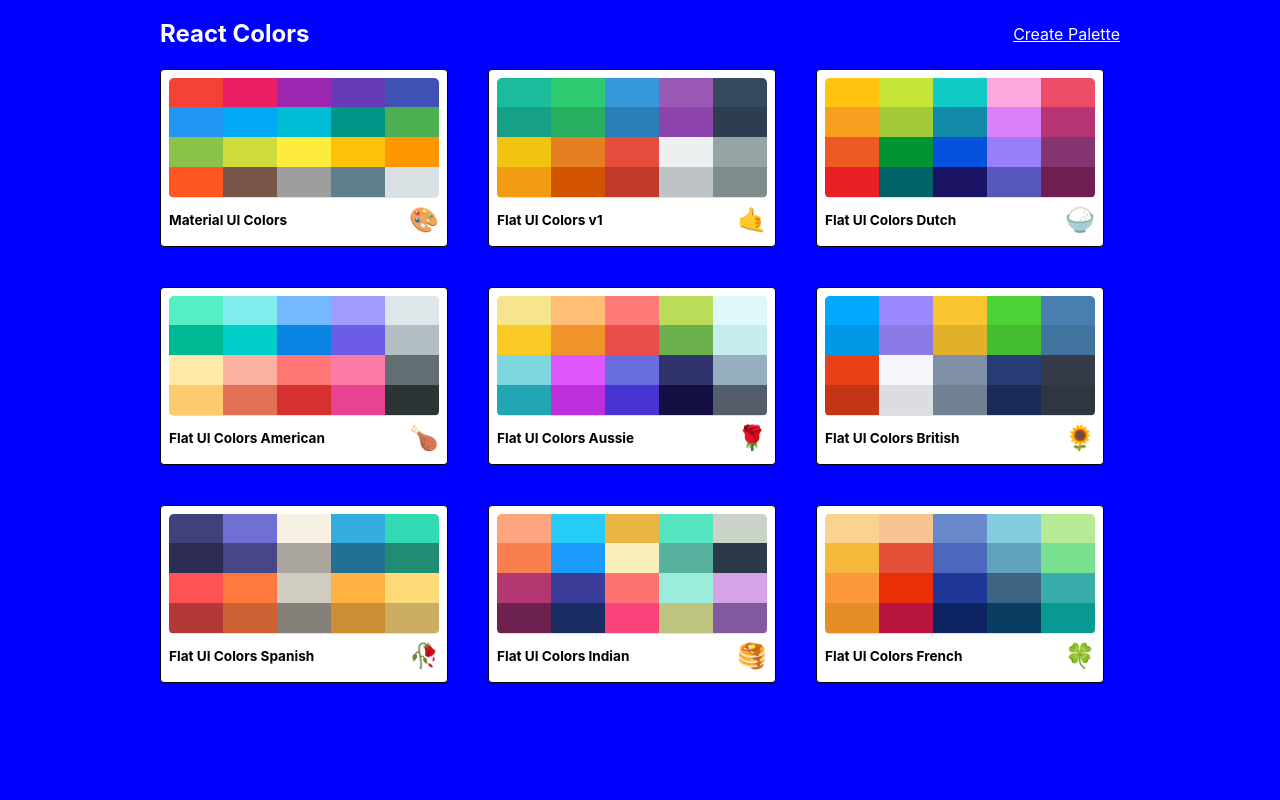
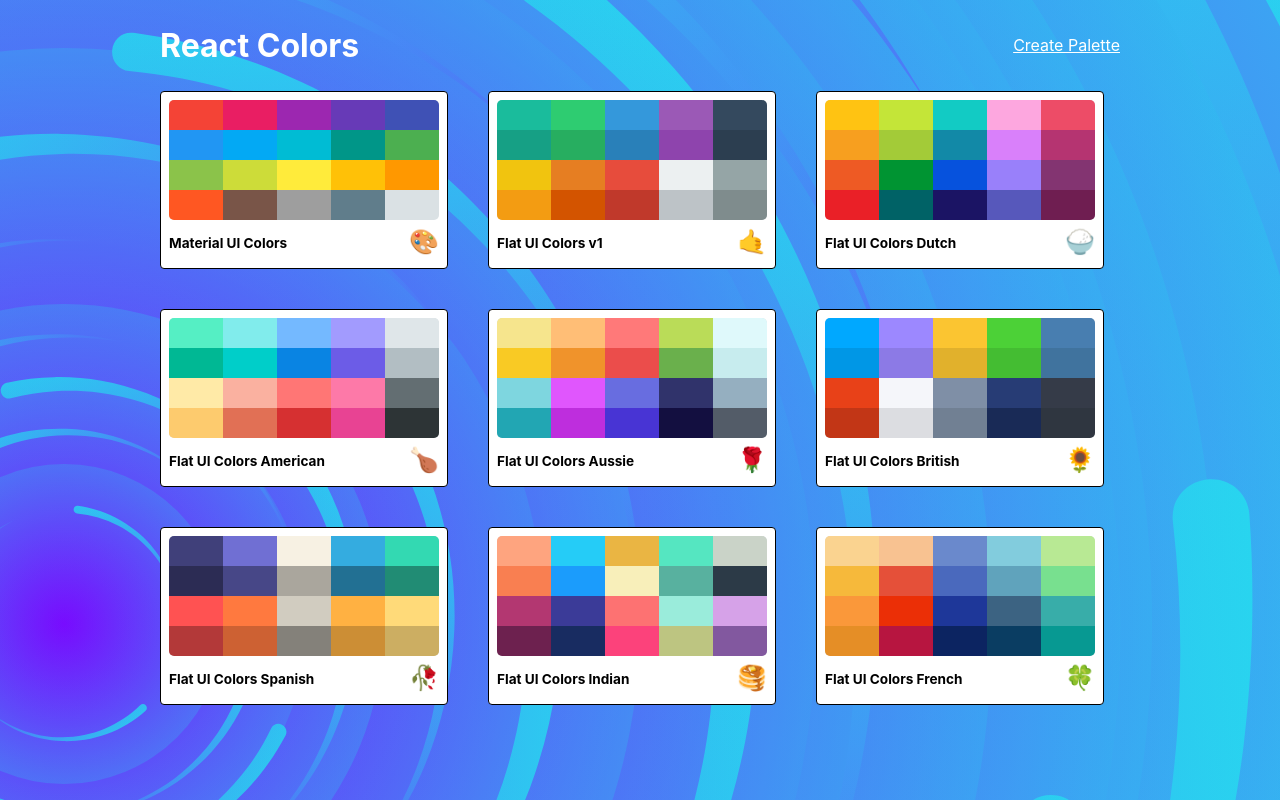
Before and after one commit to appsius/colors, a React (Create React App) app: page / in a window 1280 px wide. Built offline with nearby package versions, Linux system fonts and the light colour scheme.

Commit message:
Add svg to palette list bg

```diff
--- a/src/PaletteList.js
+++ b/src/PaletteList.js
@@ -17,7 +17,7 @@
     <div className={classes.root}>
       <div className={classes.container}>
         <nav className={classes.nav}>
-          <h1>React Colors</h1>
+          <h1 className={classes.header}>React Colors</h1>
           <Link to={'/palette/new'}>Create Palette</Link>
         </nav>
         <div className={classes.palettes}>
--- a/src/styles/PaletteListStyles.js
+++ b/src/styles/PaletteListStyles.js
@@ -1,4 +1,5 @@
 import sizes from './sizes';
+import sunTornado from './sun-tornado.svg';
 
 const styles = {
   root: {
@@ -7,6 +8,14 @@
     display: 'flex',
     alignItems: 'flex-start',
     justifyContent: 'center',
+    overflow: 'scroll',
+    backgroundColor: '#ee5522',
+    backgroundImage: `url(${sunTornado})`,
+    backgroundAttachment: 'fixed',
+    backgroundSize: 'cover',
+  },
+  header: {
+    fontSize: '2rem',
   },
   container: {
     width: '50%',
@@ -42,7 +51,7 @@
     },
     [sizes.down('xs')]: {
       gridTemplateColumns: 'repeat(1,100%)',
-      gridGap: '1rem',
+      gridGap: '1.4rem',
     },
   },
 };
```
Also changed, not shown: src/styles/sun-tornado.svg (added).
